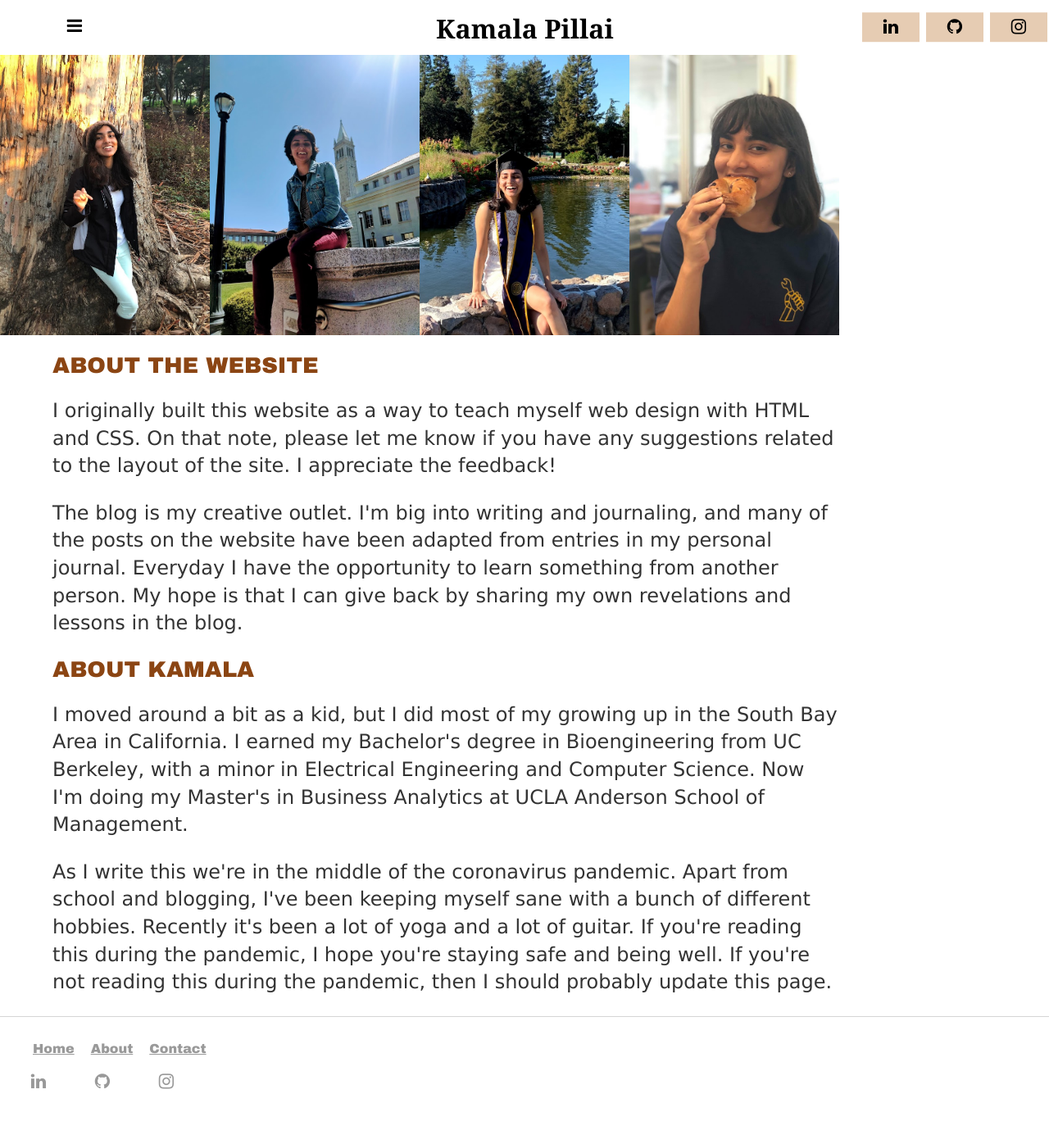
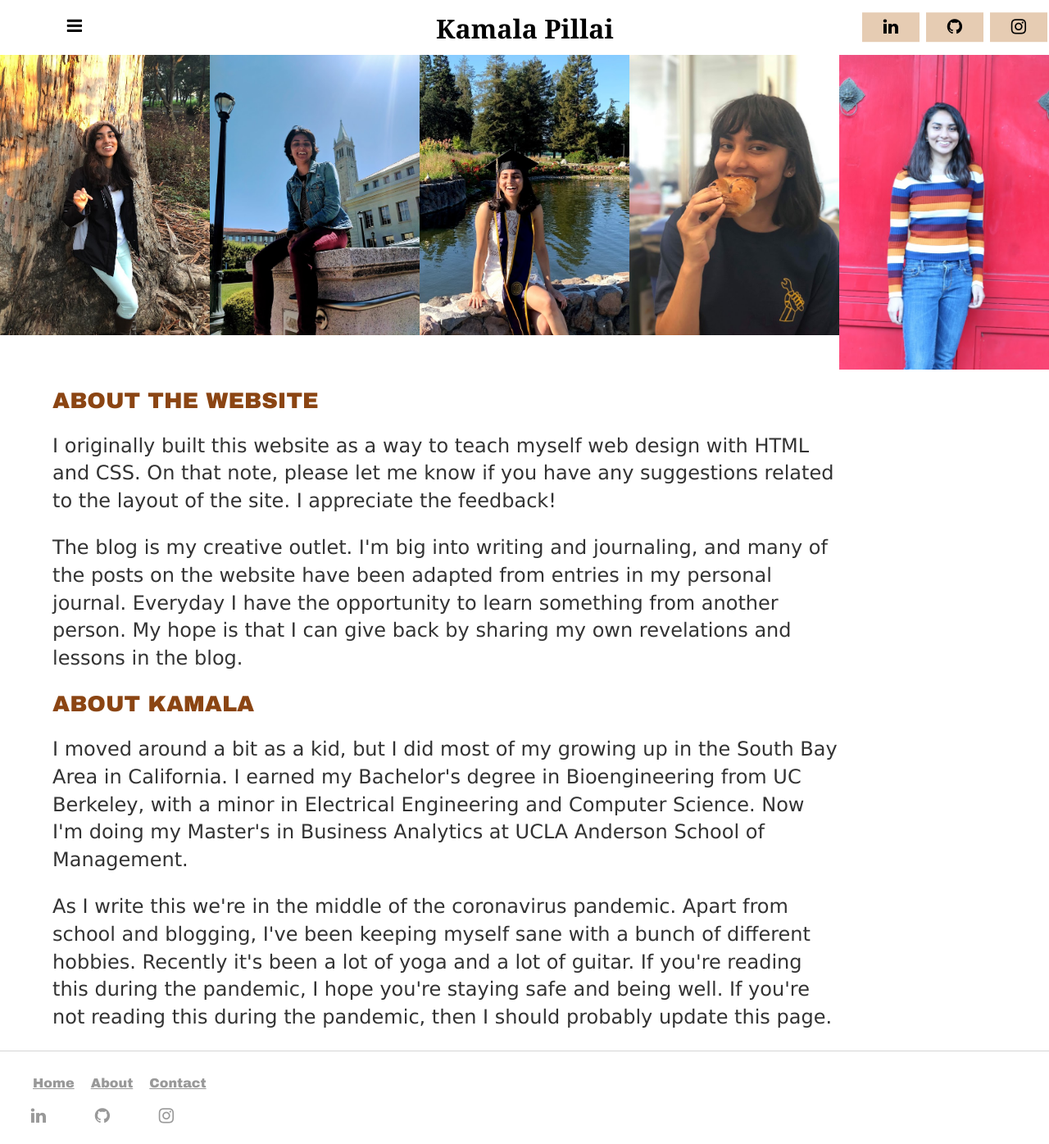
Before and after one commit to kpill/kpill.github.io, a Jekyll site: the page built from about/index.html, in a window 1280 px wide. Shown: the whole page at 82% size. Built offline with Jekyll 4.4.1, drawn with Linux system fonts in a browser that asks for light colours; before the commit the page ends 1354 px from its top, so only the background shows below that.

Commit message:
Update index.html

```diff
--- a/about/index.html
+++ b/about/index.html
@@ -16,6 +16,9 @@ title: About Me
 	<div class="column_about">
     <img src="/images/about4.JPG" style="width:100%">
   </div>
+	<div class="column_about">
+    <img src="/images/about5.JPG" style="width:100%">
+  </div>
 </div>
 
 <h1 class="about">ABOUT THE WEBSITE</h1>
```
